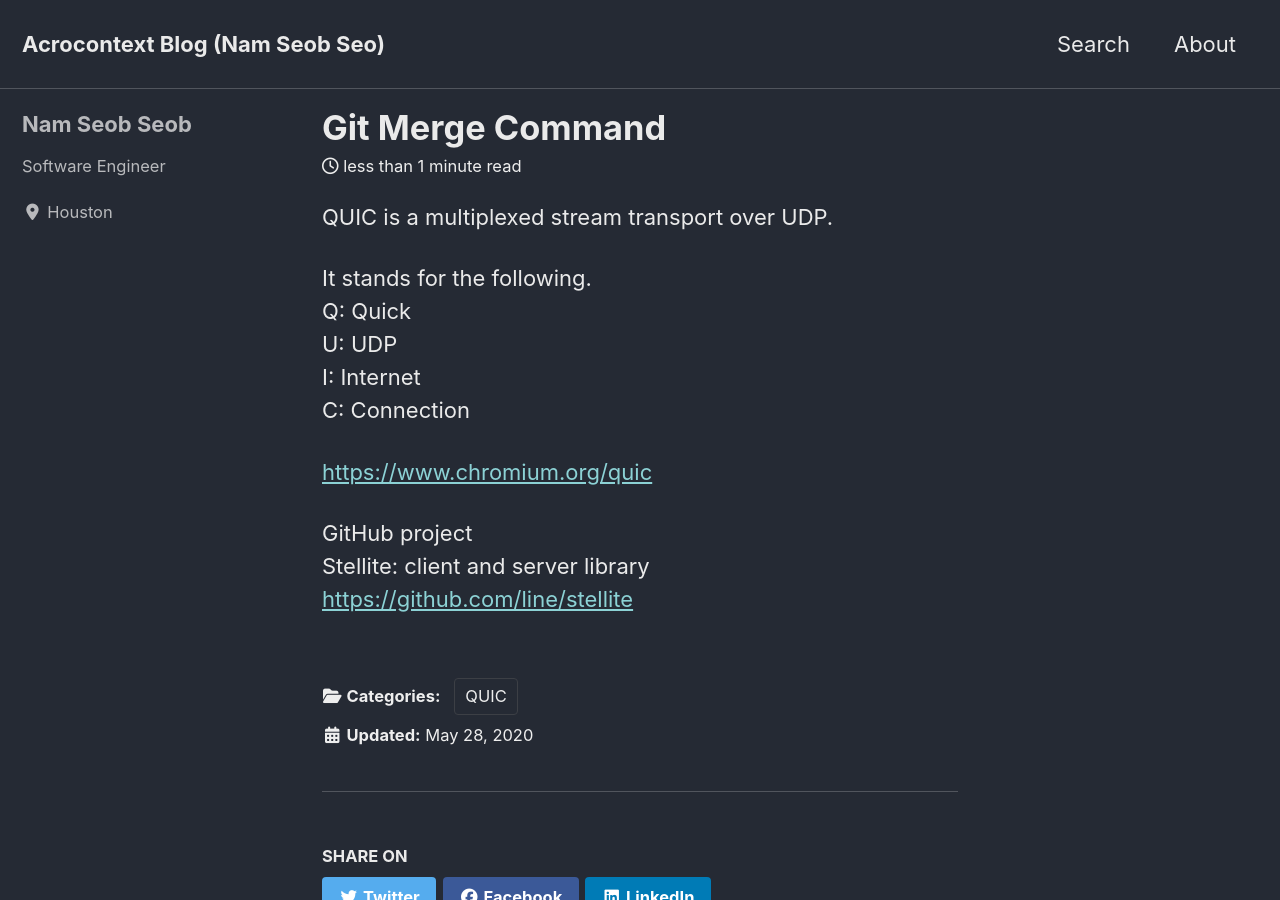
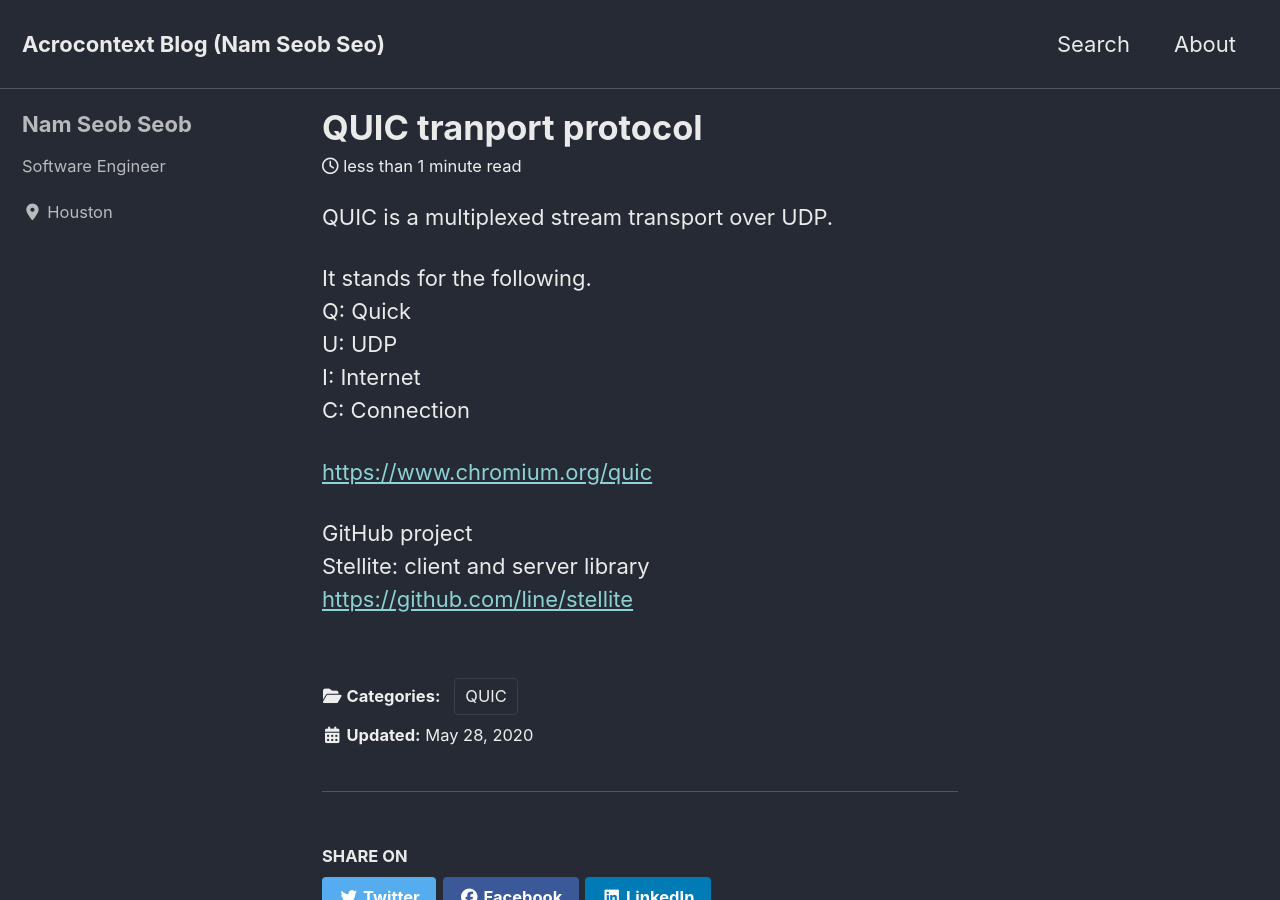
Before and after one commit to nsclass/nsclass.github.io, a Jekyll site: the page built from _posts/2020-05-28-QUIC-next-communication-protocol.md, in a window 1280 px wide and 900 px high. Built offline with Jekyll 4.4.1, drawn with Linux system fonts in a browser that asks for light colours; cached includes are drawn as plain includes; nearby versions of some CDN libraries.

Commit message:
QUIC tranport protocol

```diff
--- a/_posts/2020-05-28-QUIC-next-communication-protocol.md
+++ b/_posts/2020-05-28-QUIC-next-communication-protocol.md
@@ -1,6 +1,6 @@
 ---
 layout: single
-title: Git Merge Command
+title: QUIC tranport protocol
 date: 2020-05-28 09:30:00.000000000 -05:00
 type: post
 parent_id: '0'
```
